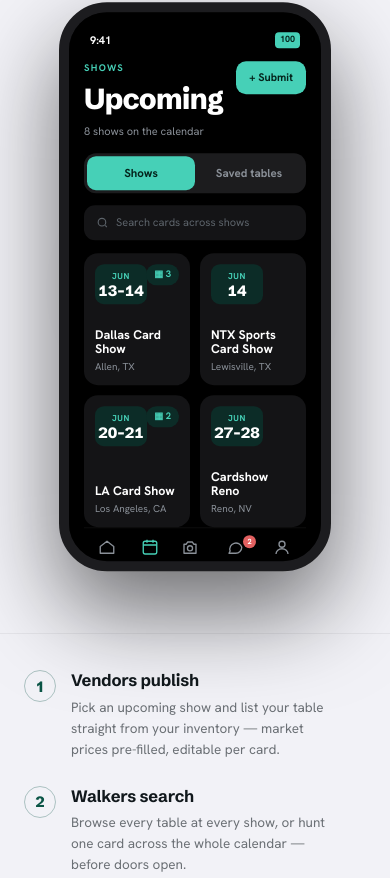
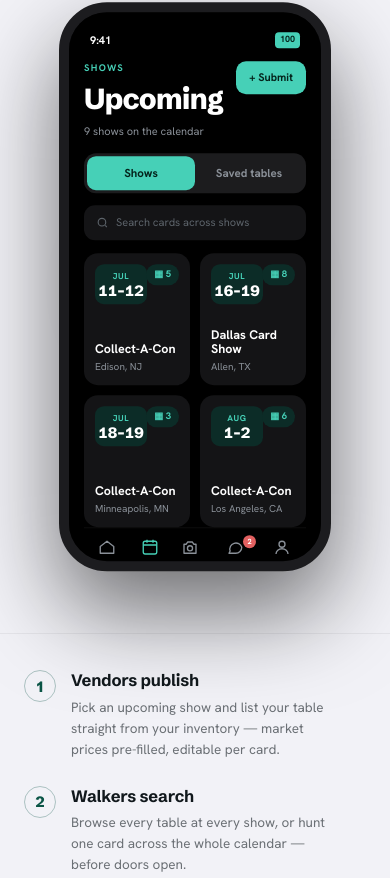
Before and after one commit to caedenmiller/tcgvendr-site, a plain HTML site: page index.html in a window 390 px wide. Shown: the part 720-1598 px from the top of the page. Drawn offline with Linux system fonts and the light colour scheme.

Commit message:
Landing: refresh phone + showcase mockups to real upcoming shows
Co-Authored-By: Claude Opus 4.8 (1M context) <noreply@anthropic.com>

```diff
--- a/index.html
+++ b/index.html
@@ -490,7 +490,7 @@
             <div>
               <div class="s-label">Shows</div>
               <div class="s-h1">Upcoming</div>
-              <div class="s-sub">8 shows on the calendar</div>
+              <div class="s-sub">9 shows on the calendar</div>
             </div>
             <div class="s-submit">+ Submit</div>
           </div>
@@ -498,22 +498,24 @@
           <div class="s-search"><svg viewBox="0 0 24 24" width="13" height="13" fill="none"><circle cx="11" cy="11" r="7" stroke="#5d646b" stroke-width="2"/><path d="m20 20-3-3" stroke="#5d646b" stroke-width="2"/></svg>Search cards across shows</div>
           <div class="s-grid">
             <div class="scard">
-              <div class="badge"><div class="m">JUN</div><div class="d">13–14</div></div>
-              <div class="store-chip">▦ 3</div>
+              <div class="badge"><div class="m">JUL</div><div class="d">11–12</div></div>
+              <div class="store-chip">▦ 5</div>
+              <div><div class="nm">Collect-A-Con</div><div class="loc">Edison, NJ</div></div>
+            </div>
+            <div class="scard">
+              <div class="badge"><div class="m">JUL</div><div class="d">16–19</div></div>
+              <div class="store-chip">▦ 8</div>
               <div><div class="nm">Dallas Card Show</div><div class="loc">Allen, TX</div></div>
             </div>
             <div class="scard">
-              <div class="badge"><div class="m">JUN</div><div class="d">14</div></div>
-              <div><div class="nm">NTX Sports Card Show</div><div class="loc">Lewisville, TX</div></div>
+              <div class="badge"><div class="m">JUL</div><div class="d">18–19</div></div>
+              <div class="store-chip">▦ 3</div>
+              <div><div class="nm">Collect-A-Con</div><div class="loc">Minneapolis, MN</div></div>
             </div>
             <div class="scard">
-              <div class="badge"><div class="m">JUN</div><div class="d">20–21</div></div>
-              <div class="store-chip">▦ 2</div>
-              <div><div class="nm">LA Card Show</div><div class="loc">Los Angeles, CA</div></div>
-            </div>
-            <div class="scard">
-              <div class="badge"><div class="m">JUN</div><div class="d">27–28</div></div>
-              <div><div class="nm">Cardshow Reno</div><div class="loc">Reno, NV</div></div>
+              <div class="badge"><div class="m">AUG</div><div class="d">1–2</div></div>
+              <div class="store-chip">▦ 6</div>
+              <div><div class="nm">Collect-A-Con</div><div class="loc">Los Angeles, CA</div></div>
             </div>
           </div>
           <div class="tabbar">
@@ -640,8 +642,8 @@
 
     <div class="show">
       <div class="ui-card reveal" aria-hidden="true">
-        <div class="ui-h">Cardshow Reno</div>
-        <div class="ui-sub">Jun 27–28 · Reno-Sparks Convention Center</div>
+        <div class="ui-h">Collect-A-Con</div>
+        <div class="ui-sub">Jul 11–12 · NJ Convention &amp; Expo Center</div>
         <div class="big-btn"><svg viewBox="0 0 24 24" width="17" height="17" fill="none"><path d="M3 9h18l-1-4H4L3 9Zm0 0v10h18V9" stroke-width="1.8" stroke-linejoin="round"/></svg>List your table at this show</div>
         <div class="ui-eyebrow">Tables · 3</div>
         <div class="list-table">
```
